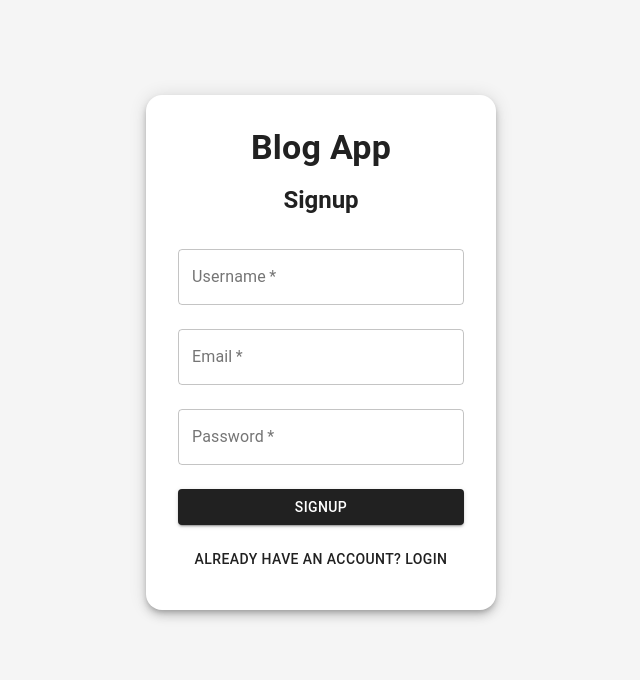
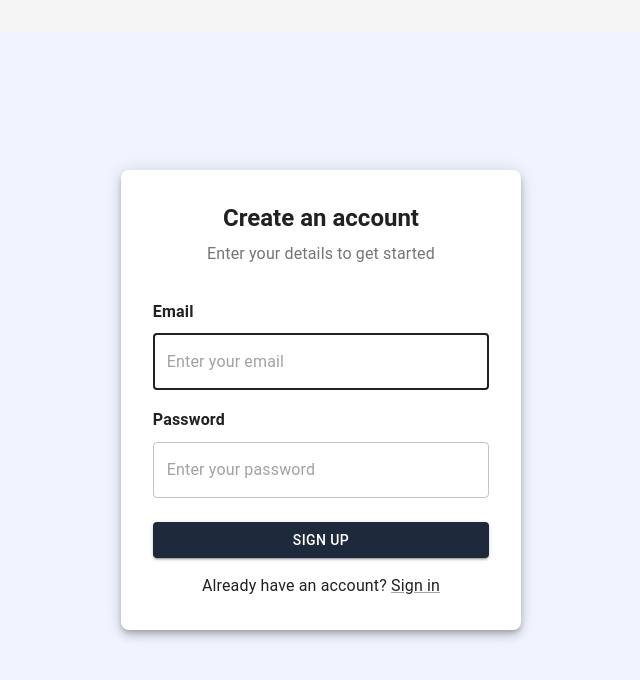
Before and after one commit to Yash2462/yash-blogs-UI, a React (Vite) app: page /signup in a window 1280 px wide. Shown: the top 680 px of the page, without its empty margins (319-959 px from the left). Built offline with nearby package versions, Linux system fonts and the light colour scheme.

Commit message:
improve login and signup page ui using mui

```diff
--- a/src/pages/Login.jsx
+++ b/src/pages/Login.jsx
@@ -1,9 +1,19 @@
 import { useState } from 'react';
-import { useNavigate } from 'react-router-dom';
-import { TextField, Button, Box, Typography, Paper, Alert, CircularProgress } from '@mui/material';
+import { useNavigate, Link as RouterLink } from 'react-router-dom';
+import {
+  TextField,
+  Button,
+  Box,
+  Typography,
+  Paper,
+  Alert,
+  CircularProgress,
+  Grid,
+  CssBaseline,
+  Link,
+} from '@mui/material';
 import api from '../api/axios';
 import { useAuth } from '../contexts/AuthContext';
-import Signup from './Signup';
 
 const Login = () => {
   const [email, setEmail] = useState('');
@@ -11,7 +21,6 @@ const Login = () => {
   const [error, setError] = useState('');
   const [success, setSuccess] = useState('');
   const [loading, setLoading] = useState(false);
-  const [showSignup, setShowSignup] = useState(false);
   const navigate = useNavigate();
   const { login } = useAuth();
 
@@ -40,28 +49,112 @@ const Login = () => {
     }
   };
 
-  if (showSignup) {
-    return <Signup onSwitchToLogin={() => setShowSignup(false)} embedded />;
-  }
   return (
-    <Box display="flex" justifyContent="center" alignItems="center" minHeight="80vh" bgcolor="background.default">
-      <Paper elevation={6} sx={{ p: 4, width: 350, bgcolor: 'background.paper' }}>
-        <Typography variant="h4" mb={2} fontWeight="bold" color="primary.main" align="center">Blog App</Typography>
-        <Typography variant="h5" mb={2} fontWeight="bold" color="primary.main" align="center">Login</Typography>
-        {error && <Alert severity="error" sx={{ mb: 2 }}>{error}</Alert>}
-        {success && <Alert severity="success" sx={{ mb: 2 }}>{success}</Alert>}
-        <form onSubmit={handleLogin}>
-          <TextField label="Email" type="email" fullWidth margin="normal" value={email} onChange={e => setEmail(e.target.value)} required />
-          <TextField label="Password" type="password" fullWidth margin="normal" value={password} onChange={e => setPassword(e.target.value)} required />
-          <Button type="submit" variant="contained" color="primary" fullWidth sx={{ mt: 2 }} disabled={loading}>
-            {loading ? <CircularProgress size={24} color="inherit" /> : 'Login'}
+    <Grid
+      container
+      component="main"
+      sx={{
+        height: 'calc(100vh - 64px)',
+        display: 'flex',
+        alignItems: 'center',
+        justifyContent: 'center',
+        backgroundColor: '#f0f4ff',
+      }}
+    >
+      <CssBaseline />
+      <Grid
+        item
+        xs={12}
+        sm={8}
+        md={5}
+        lg={4}
+        component={Paper}
+        elevation={6}
+        sx={{
+          p: 4,
+          display: 'flex',
+          flexDirection: 'column',
+          alignItems: 'center',
+          borderRadius: 2,
+        }}
+      >
+        <Typography component="h1" variant="h5" fontWeight="bold" sx={{ mb: 1 }}>
+          Welcome back
+        </Typography>
+        <Typography component="p" color="text.secondary" sx={{ mb: 3 }}>
+          Enter your credentials to access your account
+        </Typography>
+
+        {error && (
+          <Alert severity="error" sx={{ mb: 2, width: '100%' }}>
+            {error}
+          </Alert>
+        )}
+        {success && (
+          <Alert severity="success" sx={{ mb: 2, width: '100%' }}>
+            {success}
+          </Alert>
+        )}
+
+        <Box
+          component="form"
+          onSubmit={handleLogin}
+          sx={{ mt: 1, width: '100%' }}
+        >
+          <Typography variant="subtitle1" fontWeight="bold" component="label" htmlFor="email" sx={{ display: 'block', mb: 1 , textAlign:'left' }}>Email</Typography>
+          <TextField
+            required
+            fullWidth
+            id="email"
+            placeholder="Enter your email"
+            name="email"
+            autoComplete="email"
+            autoFocus
+            value={email}
+            onChange={(e) => setEmail(e.target.value)}
+            sx={{ mb: 2 }}
+          />
+          <Typography variant="subtitle1" fontWeight="bold" component="label" htmlFor="password" sx={{ display: 'block', mb: 1 , textAlign:'left' }}>Password</Typography>
+          <TextField
+            required
+            fullWidth
+            name="password"
+            placeholder="Enter your password"
+            type="password"
+            id="password"
+            autoComplete="current-password"
+            value={password}
+            onChange={(e) => setPassword(e.target.value)}
+          />
+          <Button
+            type="submit"
+            fullWidth
+            variant="contained"
+            sx={{
+              mt: 3,
+              mb: 2,
+              backgroundColor: '#1e293b',
+              '&:hover': {
+                backgroundColor: '#334155',
+              },
+            }}
+            disabled={loading}
+          >
+            {loading ? (
+              <CircularProgress size={24} color="inherit" />
+            ) : (
+              'Sign in'
+            )}
           </Button>
-        </form>
-        <Button fullWidth sx={{ mt: 2 }} onClick={() => setShowSignup(true)}>
-          Don't have an account? Signup
-        </Button>
-      </Paper>
-    </Box>
+          <Typography align="center">
+            Don't have an account?{' '}
+            <Link component={RouterLink} to="/signup">
+              Sign up
+            </Link>
+          </Typography>
+        </Box>
+      </Grid>
+    </Grid>
   );
 };
 
--- a/src/pages/Signup.jsx
+++ b/src/pages/Signup.jsx
@@ -1,11 +1,21 @@
 import { useState } from 'react';
-import { useNavigate } from 'react-router-dom';
-import { TextField, Button, Box, Typography, Paper, Alert, CircularProgress } from '@mui/material';
+import { useNavigate, Link as RouterLink } from 'react-router-dom';
+import {
+  TextField,
+  Button,
+  Box,
+  Typography,
+  Paper,
+  Alert,
+  CircularProgress,
+  Grid,
+  CssBaseline,
+  Link,
+} from '@mui/material';
 import api from '../api/axios';
 import { useAuth } from '../contexts/AuthContext';
 
-const Signup = ({ onSwitchToLogin, embedded }) => {
-  const [username, setUsername] = useState('');
+const Signup = () => {
   const [email, setEmail] = useState('');
   const [password, setPassword] = useState('');
   const [error, setError] = useState('');
@@ -20,7 +30,7 @@ const Signup = ({ onSwitchToLogin, embedded }) => {
     setSuccess('');
     setLoading(true);
     try {
-      const res = await api.post('/api/auth/signup', { username, email, password });
+      const res = await api.post('/api/auth/signup', { email, password });
       if (res.data && res.data.token) {
         login(res.data.token);
         setSuccess('Signup successful! Logging you in...');
@@ -30,15 +40,18 @@ const Signup = ({ onSwitchToLogin, embedded }) => {
       } else if (res.status === 200 || res.status === 201) {
         setSuccess('Signup successful! Please log in.');
         setTimeout(() => {
-          if (onSwitchToLogin) onSwitchToLogin();
-          else navigate('/login');
+          navigate('/login');
         }, 1500);
       } else {
         setError(res.data?.message || 'Unexpected response.');
       }
     } catch (err) {
       if (err.response) {
-        if (err.response.status === 400 && err.response.data && err.response.data.message) {
+        if (
+          err.response.status === 400 &&
+          err.response.data &&
+          err.response.data.message
+        ) {
           setError(err.response.data.message);
         } else if (err.response.status === 302) {
           setError('User already exists. Please log in.');
@@ -56,25 +69,123 @@ const Signup = ({ onSwitchToLogin, embedded }) => {
   };
 
   return (
-    <Box display="flex" justifyContent="center" alignItems="center" minHeight={embedded ? undefined : '80vh'} bgcolor="background.default">
-      <Paper elevation={6} sx={{ p: 4, width: 350, bgcolor: 'background.paper' }}>
-        <Typography variant="h4" mb={2} fontWeight="bold" color="primary.main" align="center">Blog App</Typography>
-        <Typography variant="h5" mb={2} fontWeight="bold" color="primary.main" align="center">Signup</Typography>
-        {error && <Alert severity="error" sx={{ mb: 2 }}>{error}</Alert>}
-        {success && <Alert severity="success" sx={{ mb: 2 }}>{success}</Alert>}
-        <form onSubmit={handleSignup}>
-          <TextField label="Username" fullWidth margin="normal" value={username} onChange={e => setUsername(e.target.value)} required />
-          <TextField label="Email" type="email" fullWidth margin="normal" value={email} onChange={e => setEmail(e.target.value)} required />
-          <TextField label="Password" type="password" fullWidth margin="normal" value={password} onChange={e => setPassword(e.target.value)} required />
-          <Button type="submit" variant="contained" color="primary" fullWidth sx={{ mt: 2 }} disabled={loading}>
-            {loading ? <CircularProgress size={24} color="inherit" /> : 'Signup'}
+    <Grid
+      container
+      component="main"
+      sx={{
+        height: 'calc(100vh - 64px)',
+        display: 'flex',
+        alignItems: 'center',
+        justifyContent: 'center',
+        backgroundColor: '#f0f4ff',
+      }}
+    >
+      <CssBaseline />
+      <Grid
+        item
+        xs={12}
+        sm={8}
+        md={5}
+        lg={4}
+        component={Paper}
+        elevation={6}
+        sx={{
+          p: 4,
+          display: 'flex',
+          flexDirection: 'column',
+          alignItems: 'center',
+          borderRadius: 2,
+        }}
+      >
+        <Typography component="h1" variant="h5" fontWeight="bold" sx={{ mb: 1 }}>
+          Create an account
+        </Typography>
+        <Typography component="p" color="text.secondary" sx={{ mb: 3 }}>
+          Enter your details to get started
+        </Typography>
+
+        {error && (
+          <Alert severity="error" sx={{ mb: 2, width: '100%' }}>
+            {error}
+          </Alert>
+        )}
+        {success && (
+          <Alert severity="success" sx={{ mb: 2, width: '100%' }}>
+            {success}
+          </Alert>
+        )}
+
+        <Box
+          component="form"
+          onSubmit={handleSignup}
+          sx={{ mt: 1, width: '100%' }}
+        >
+          <Typography
+            variant="subtitle1"
+            fontWeight="bold"
+            component="label"
+            htmlFor="email"
+            sx={{ display: 'block', mb: 1 , textAlign:'left' }}
+          >
+            Email
+          </Typography>
+          <TextField
+            required
+            fullWidth
+            id="email"
+            placeholder="Enter your email"
+            name="email"
+            autoComplete="email"
+            autoFocus
+            value={email}
+            onChange={(e) => setEmail(e.target.value)}
+            sx={{ mb: 2 }}
+          />
+          <Typography
+            variant="subtitle1"
+            fontWeight="bold"
+            component="label"
+            htmlFor="password"
+            sx={{ display: 'block', mb: 1 , textAlign:'left' }}
+          >
+            Password
+          </Typography>
+          <TextField
+            required
+            fullWidth
+            name="password"
+            placeholder="Enter your password"
+            type="password"
+            id="password"
+            autoComplete="new-password"
+            value={password}
+            onChange={(e) => setPassword(e.target.value)}
+          />
+          <Button
+            type="submit"
+            fullWidth
+            variant="contained"
+            sx={{
+              mt: 3,
+              mb: 2,
+              backgroundColor: '#1e293b',
+              '&:hover': {
+                backgroundColor: '#334155',
+              },
+            }}
+            disabled={loading}
+          >
+            {loading ? <CircularProgress size={24} color="inherit" /> : 'Sign up'}
           </Button>
-        </form>
-        <Button fullWidth sx={{ mt: 2 }} onClick={onSwitchToLogin}>
-          Already have an account? Login
-        </Button>
-      </Paper>
-    </Box>
+          <Typography align="center">
+            Already have an account?{' '}
+            <Link component={RouterLink} to="/login">
+              Sign in
+            </Link>
+          </Typography>
+        </Box>
+      </Grid>
+    </Grid>
   );
 };
 
```
Also changed, not shown: package.json (+9 -1 lines).
